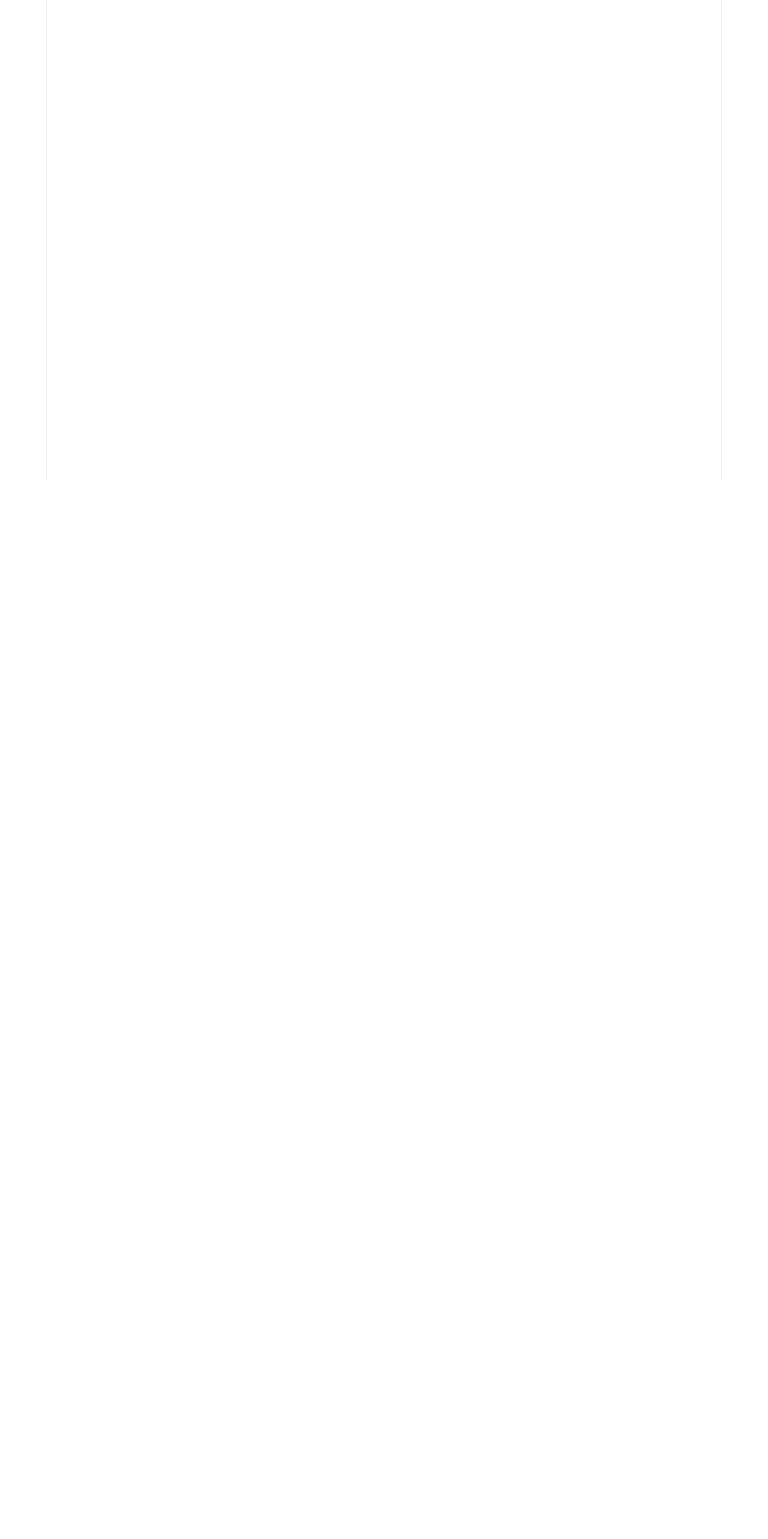
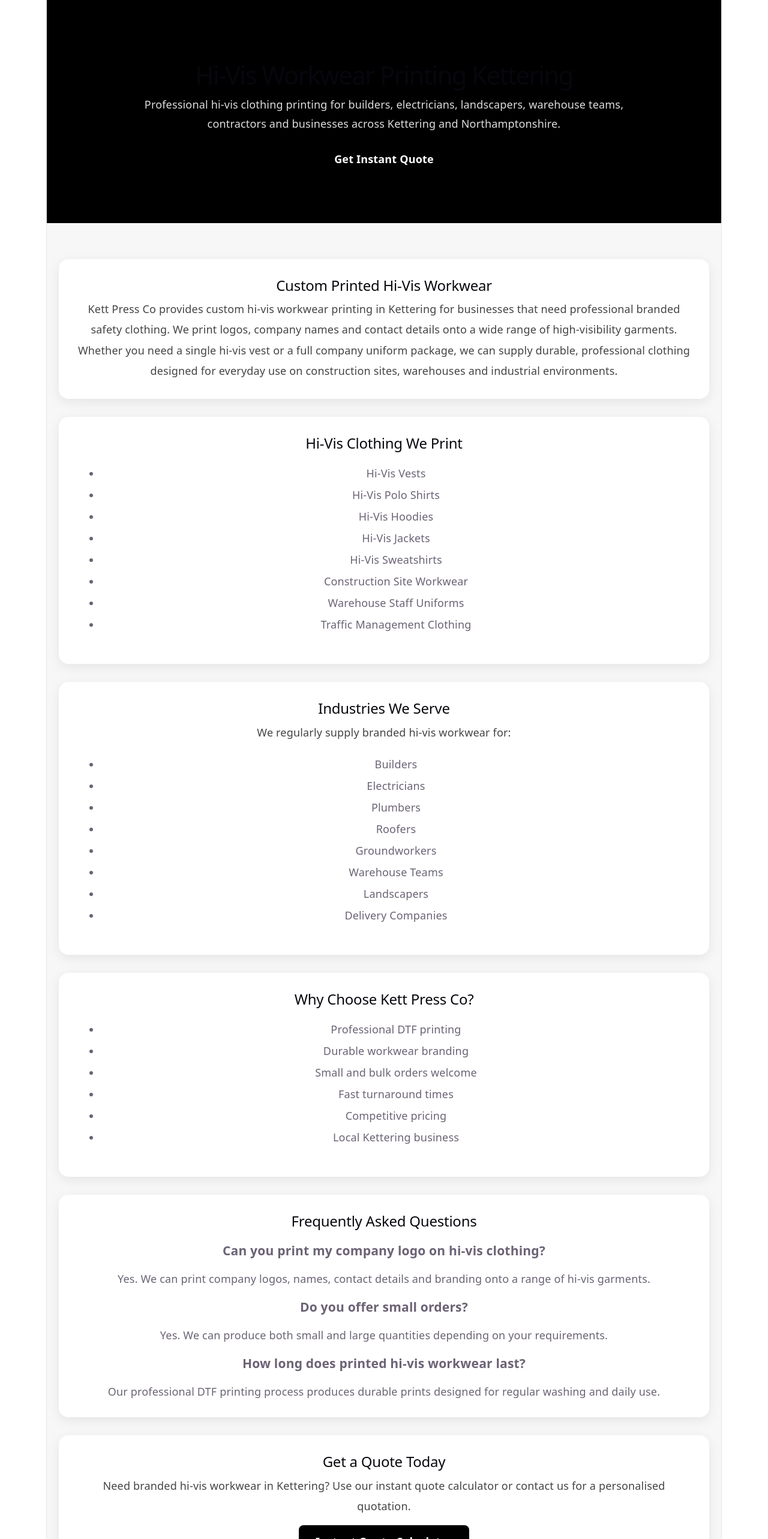
Before and after one commit to Kettpressco/kettpressco, a React (Vite) app: page /hi-vis-workwear-printing-kettering in a window 1280 px wide. Before the commit this address had no page. Shown: the top 2566 px of the page at 60% size. Before the commit the page ends 800 px from the top, so only its background shows below. Built offline with nearby package versions, Linux system fonts and the light colour scheme.

Commit message:
Added Hi Vis Workwear Printing Kettering page

```diff
--- a/src/App.jsx
+++ b/src/App.jsx
@@ -1580,6 +1580,12 @@
 >
   Best Workwear For Tradespeople
 </a>
+<a
+  href="/hi-vis-workwear-printing-kettering"
+  style={{ color: "#fff", textDecoration: "none" }}
+>
+  Hi-Vis Workwear Printing Kettering
+</a>
 
 <a
   href="/how-long-does-dtf-printing-last"
--- a/src/main.jsx
+++ b/src/main.jsx
@@ -32,6 +32,7 @@
 import CustomHoodiesForSchools from "./pages/CustomHoodiesForSchools";
 import ChurchEventHoodiePrinting from "./pages/ChurchEventHoodiePrinting";
 import QuoteCalculator from "./pages/QuoteCalculator";
+import HiVisWorkwearPrintingKettering from "./pages/HiVisWorkwearPrintingKettering";
 
 createRoot(document.getElementById("root")).render(
   <StrictMode>
@@ -148,6 +149,10 @@
   path="/custom-hoodies-for-schools"
   element={<CustomHoodiesForSchools />}
 />
+<Route
+  path="/hi-vis-workwear-printing-kettering"
+  element={<HiVisWorkwearPrintingKettering />}
+/>
 
 <Route
   path="/church-event-hoodie-printing"
--- /dev/null
+++ b/src/pages/HiVisWorkwearPrintingKettering.jsx
@@ -0,0 +1,200 @@
+import { Helmet } from "react-helmet-async";
+
+export default function HiVisWorkwearPrintingKettering() {
+  const sectionStyle = {
+    maxWidth: "1200px",
+    margin: "auto",
+    padding: "60px 20px",
+  };
+
+  const cardStyle = {
+    background: "#fff",
+    padding: "30px",
+    borderRadius: "16px",
+    boxShadow: "0 5px 20px rgba(0,0,0,0.08)",
+    marginBottom: "30px",
+  };
+
+  const buttonStyle = {
+    background: "#000",
+    color: "#fff",
+    padding: "14px 28px",
+    borderRadius: "8px",
+    textDecoration: "none",
+    display: "inline-block",
+    marginTop: "15px",
+    fontWeight: "bold",
+  };
+
+  return (
+    <>
+      <Helmet>
+        <title>
+          Hi-Vis Workwear Printing Kettering | Custom Safety Clothing
+        </title>
+        <meta
+          name="description"
+          content="Professional hi-vis workwear printing in Kettering. Custom printed high-visibility vests, jackets, polos and safety clothing for businesses across Northamptonshire."
+        />
+      </Helmet>
+
+      <div style={{ background: "#f7f7f7" }}>
+        {/* Hero */}
+        <section
+          style={{
+            background: "#000",
+            color: "#fff",
+            textAlign: "center",
+            padding: "80px 20px",
+          }}
+        >
+          <h1 style={{ fontSize: "42px", marginBottom: "20px" }}>
+            Hi-Vis Workwear Printing Kettering
+          </h1>
+
+          <p
+            style={{
+              maxWidth: "800px",
+              margin: "auto",
+              lineHeight: "1.8",
+              color: "#ddd",
+            }}
+          >
+            Professional hi-vis clothing printing for builders,
+            electricians, landscapers, warehouse teams, contractors and
+            businesses across Kettering and Northamptonshire.
+          </p>
+
+          <a href="/quote-calculator" style={buttonStyle}>
+            Get Instant Quote
+          </a>
+        </section>
+
+        <section style={sectionStyle}>
+          {/* Main Content */}
+          <div style={cardStyle}>
+            <h2>Custom Printed Hi-Vis Workwear</h2>
+
+            <p style={{ lineHeight: "1.9", color: "#444" }}>
+              Kett Press Co provides custom hi-vis workwear printing in
+              Kettering for businesses that need professional branded safety
+              clothing. We print logos, company names and contact details onto
+              a wide range of high-visibility garments.
+            </p>
+
+            <p style={{ lineHeight: "1.9", color: "#444" }}>
+              Whether you need a single hi-vis vest or a full company uniform
+              package, we can supply durable, professional clothing designed
+              for everyday use on construction sites, warehouses and industrial
+              environments.
+            </p>
+          </div>
+
+          {/* Services */}
+          <div style={cardStyle}>
+            <h2>Hi-Vis Clothing We Print</h2>
+
+            <ul style={{ lineHeight: "2" }}>
+              <li>Hi-Vis Vests</li>
+              <li>Hi-Vis Polo Shirts</li>
+              <li>Hi-Vis Hoodies</li>
+              <li>Hi-Vis Jackets</li>
+              <li>Hi-Vis Sweatshirts</li>
+              <li>Construction Site Workwear</li>
+              <li>Warehouse Staff Uniforms</li>
+              <li>Traffic Management Clothing</li>
+            </ul>
+          </div>
+
+          {/* Industries */}
+          <div style={cardStyle}>
+            <h2>Industries We Serve</h2>
+
+            <p style={{ lineHeight: "1.9", color: "#444" }}>
+              We regularly supply branded hi-vis workwear for:
+            </p>
+
+            <ul style={{ lineHeight: "2" }}>
+              <li>Builders</li>
+              <li>Electricians</li>
+              <li>Plumbers</li>
+              <li>Roofers</li>
+              <li>Groundworkers</li>
+              <li>Warehouse Teams</li>
+              <li>Landscapers</li>
+              <li>Delivery Companies</li>
+            </ul>
+          </div>
+
+          {/* Why Choose */}
+          <div style={cardStyle}>
+            <h2>Why Choose Kett Press Co?</h2>
+
+            <ul style={{ lineHeight: "2" }}>
+              <li>Professional DTF printing</li>
+              <li>Durable workwear branding</li>
+              <li>Small and bulk orders welcome</li>
+              <li>Fast turnaround times</li>
+              <li>Competitive pricing</li>
+              <li>Local Kettering business</li>
+            </ul>
+          </div>
+
+          {/* FAQ */}
+          <div style={cardStyle}>
+            <h2>Frequently Asked Questions</h2>
+
+            <h3>Can you print my company logo on hi-vis clothing?</h3>
+            <p>
+              Yes. We can print company logos, names, contact details and
+              branding onto a range of hi-vis garments.
+            </p>
+
+            <h3>Do you offer small orders?</h3>
+            <p>
+              Yes. We can produce both small and large quantities depending on
+              your requirements.
+            </p>
+
+            <h3>How long does printed hi-vis workwear last?</h3>
+            <p>
+              Our professional DTF printing process produces durable prints
+              designed for regular washing and daily use.
+            </p>
+          </div>
+
+          {/* CTA */}
+          <div style={cardStyle}>
+            <h2>Get a Quote Today</h2>
+
+            <p style={{ lineHeight: "1.9", color: "#444" }}>
+              Need branded hi-vis workwear in Kettering? Use our instant quote
+              calculator or contact us for a personalised quotation.
+            </p>
+
+            <a href="/quote-calculator" style={buttonStyle}>
+              Instant Quote Calculator
+            </a>
+          </div>
+
+          {/* Map */}
+          <div style={cardStyle}>
+            <h2>Kettering & Northamptonshire Coverage</h2>
+
+            <iframe
+              title="Kettering Map"
+              src="https://www.google.com/maps?q=Kettering,+Northamptonshire&output=embed"
+              width="100%"
+              height="400"
+              style={{
+                border: 0,
+                borderRadius: "12px",
+              }}
+              loading="lazy"
+            />
+          </div>
+        </section>
+      </div>
+    </>
+  );
+}
```
